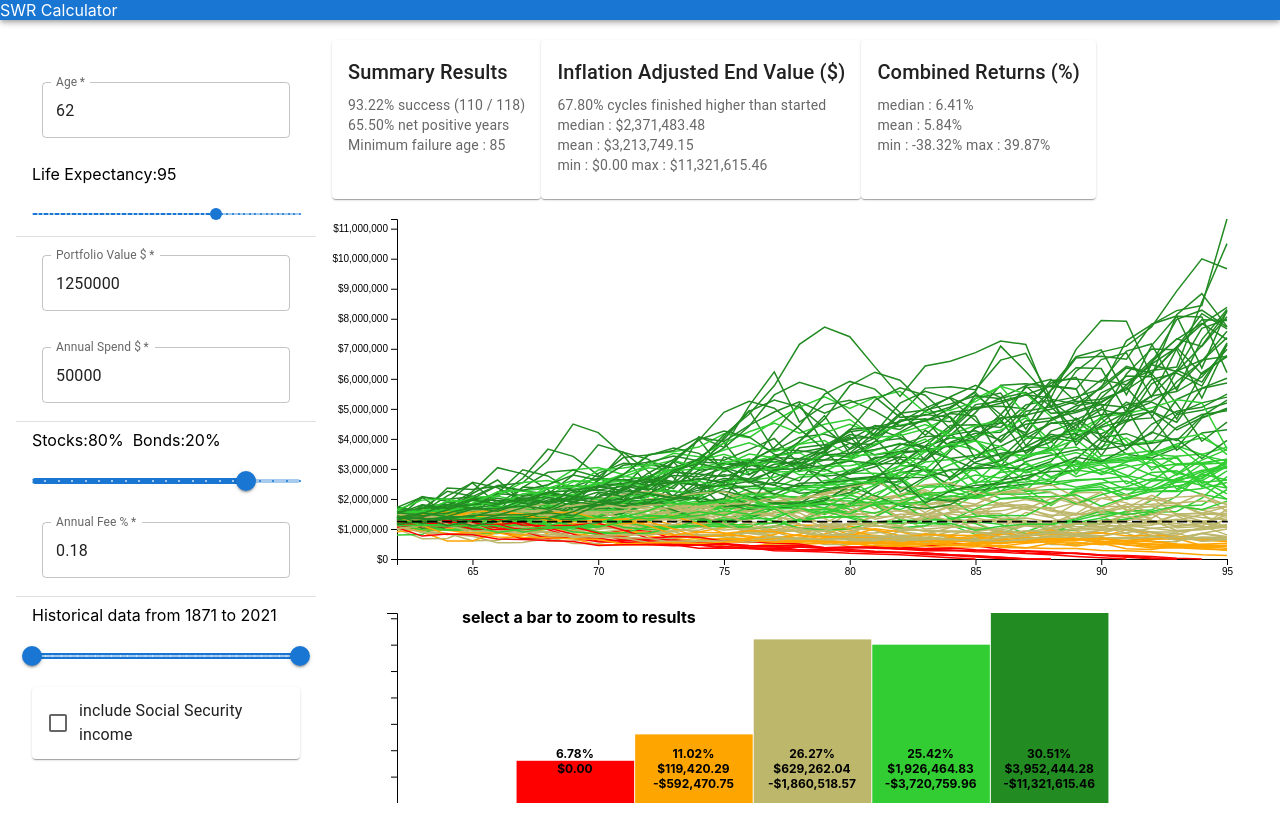
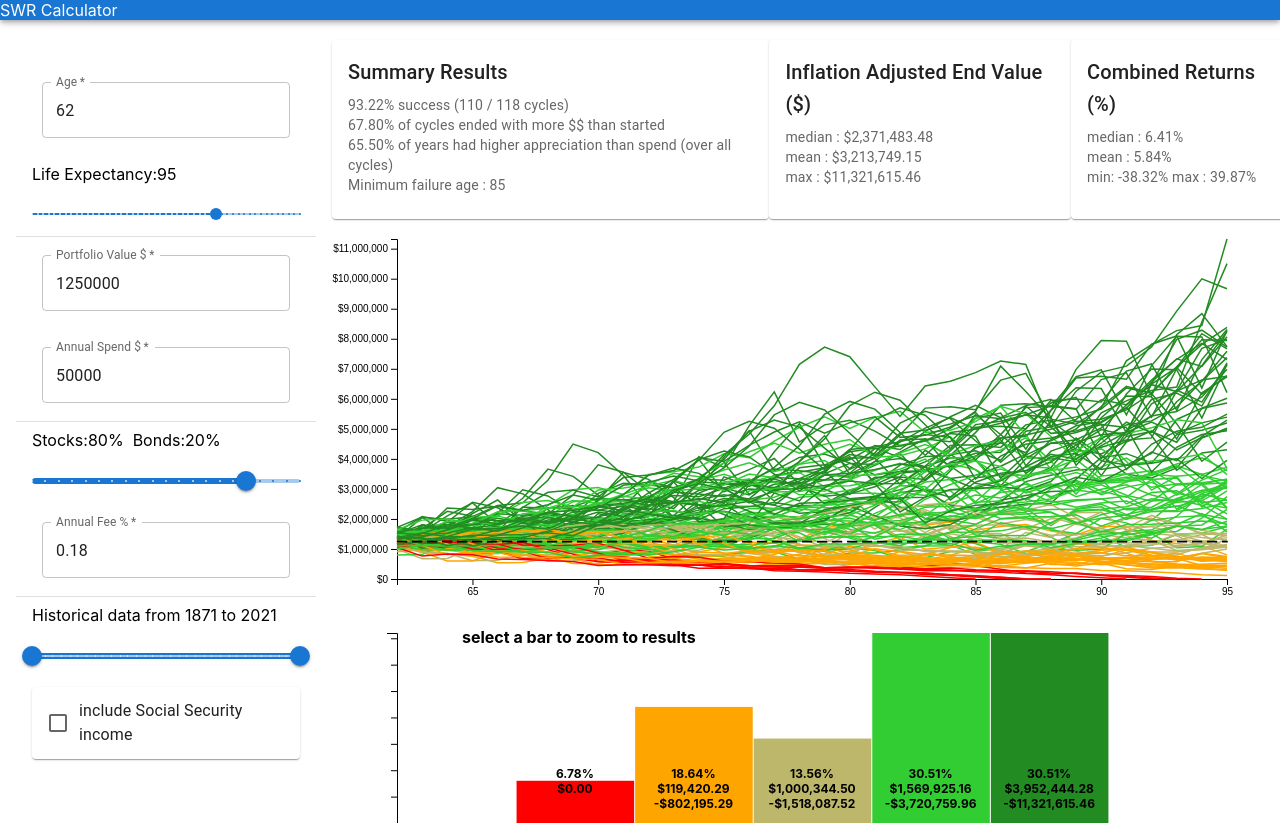
Before and after one commit to pcd-github/pcd-github.github.io, a React (Create React App) app: page / in a window 1280 px wide. Built offline with nearby package versions, Linux system fonts and the light colour scheme.

Commit message:
tuned the middle bin and some of the summaries

```diff
--- a/src/chart.js
+++ b/src/chart.js
@@ -187,7 +187,7 @@ function Chart (props) {
 
             var numGreaterThanStart = 0;
             var numFails = 0;
-            var minFailAge = props.lifeexpectancy + 1;
+            var minFailAge = Number.POSITIVE_INFINITY;
             var failAges = [];
 
             for (var i = 0; i < allCyclesMeta.length; i++) {
--- a/src/common.js
+++ b/src/common.js
@@ -8,7 +8,7 @@ const highValueColorString = 'LimeGreen';
 const maxValueColorString = 'ForestGreen';
 const midValueColorString = 'DarkKhaki';
 const portfolioLineClass = 'portfolioline';
-const startValueMargin = 0.5;
+const startValueMargin = 0.25;
 const thresholdValues = [0, 1 - startValueMargin, 1 + startValueMargin, 3, 20];
 const unselectedOpacity = 0.2;
 const selectedOpacity = 1.0;
--- a/src/summary.js
+++ b/src/summary.js
@@ -20,13 +20,16 @@ function SummaryCards (props) {
                             Summary Results
                         </Typography>
                         <Typography variant="body2" color="textSecondary" component="p">
-                            {makePct(1 - (props.fails / props.cycles))} success ({props.cycles - props.fails} / {props.cycles})
+                            {makePct(1 - (props.fails / props.cycles))} success ({props.cycles - props.fails} / {props.cycles} cycles)
                         </Typography>
                         <Typography variant="body2" color="textSecondary" component="p">
-                            { makePct(props.netpositivepct)} net positive years
+                            {makePct(props.numgreaterthanstart / props.cycles)} of cycles ended with more $$ than started
                         </Typography>
                         <Typography variant="body2" color="textSecondary" component="p">
-                            Minimum failure age : {props.minfailage}
+                            { makePct(props.netpositivepct)} of years had higher appreciation than spend (over all cycles)
+                        </Typography>
+                        <Typography variant="body2" color="textSecondary" component="p">
+                            Minimum failure age : {(Number.POSITIVE_INFINITY === props.minfailage) ? 'n/a' : props.minfailage}
                         </Typography>
                     </CardContent>
                 </Card>
@@ -36,16 +39,13 @@ function SummaryCards (props) {
                             Inflation Adjusted End Value ($)
                         </Typography>
                         <Typography variant="body2" color="textSecondary" component="p">
-                            {makePct(props.numgreaterthanstart / props.cycles)} cycles finished higher than started
-                        </Typography>
-                        <Typography variant="body2" color="textSecondary" component="p">
                             median : {makeCurrency(props.medianendvalue)}
                         </Typography>
                         <Typography variant="body2" color="textSecondary" component="p">
                             mean : {makeCurrency(props.avgendvalue)}
                         </Typography>
                         <Typography variant="body2" color="textSecondary" component="p">
-                        min : {makeCurrency(props.minendvalue)} max : {makeCurrency(props.maxendvalue)}
+                            max : {makeCurrency(props.maxendvalue)}
                         </Typography>
                     </CardContent>
                 </Card>
@@ -61,7 +61,7 @@ function SummaryCards (props) {
                             mean : { makePct(props.avgreturns) }
                         </Typography>
                         <Typography variant="body2" color="textSecondary" component="p">
-                        min : { makePct(props.minreturns) } max : { makePct(props.maxreturns) }
+                            min: { makePct(props.minreturns) } max : { makePct(props.maxreturns) }
                         </Typography>
                     </CardContent>
                 </Card>
```
